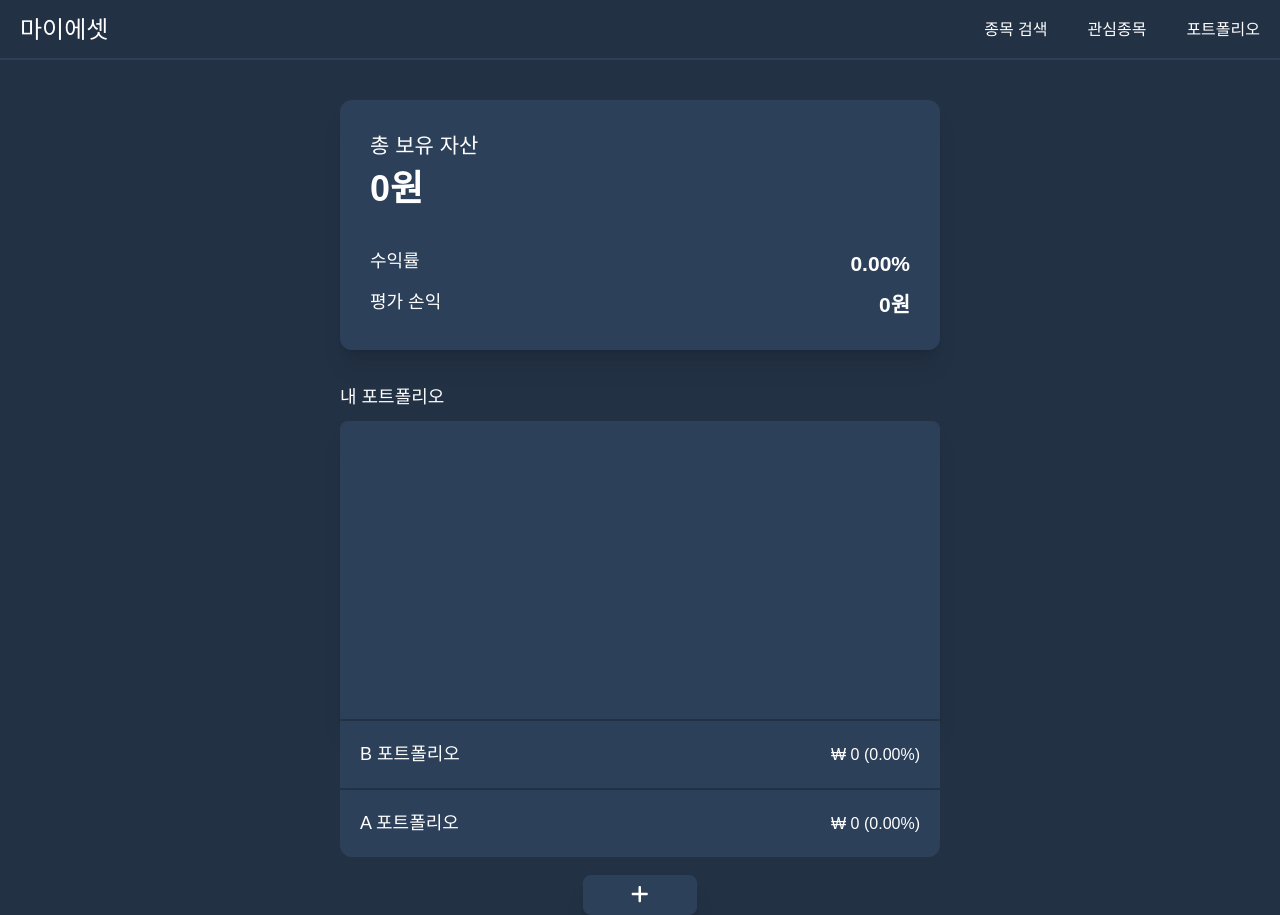
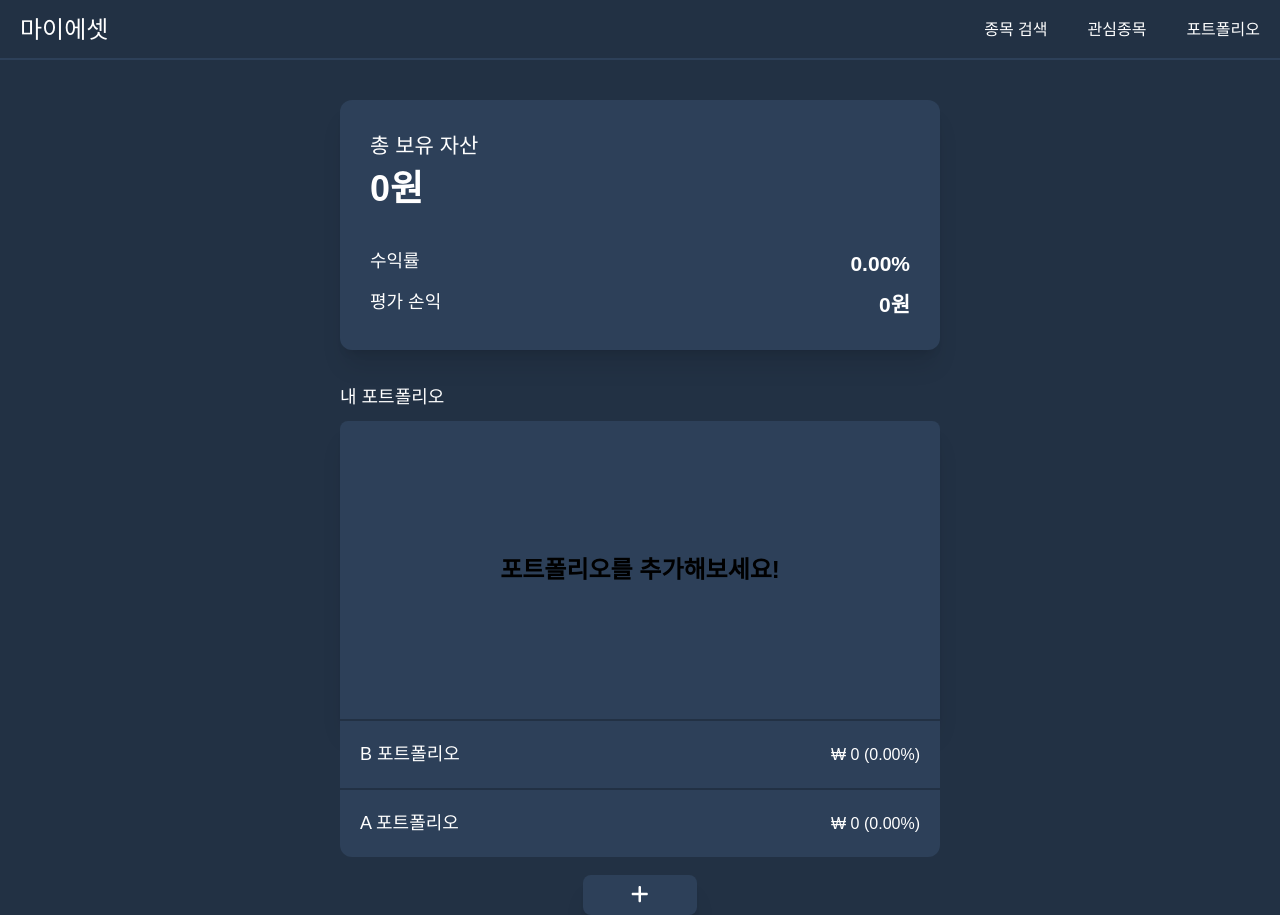
Before and after one commit to crewd/my-asset, a React (Vite) app: page /portfolio in a window 1280 px wide. Built offline with nearby package versions, Linux system fonts and the light colour scheme; no server answers.

Commit message:
feat: 포트폴리오 상세페이지 종목 없을때 텍스트 추가

```diff
--- a/src/pages/portfolio/portfolio.tsx
+++ b/src/pages/portfolio/portfolio.tsx
@@ -91,7 +91,13 @@ const Portfolio = () => {
         <div>
           <Box classname="m-auto sm:w-[600px] w-full h-[300px] p-[20px] rounded-t-lg border-b-2 border-primary text-black">
             <div className="sm:w-full w-[200px] h-full m-auto">
-              {chartData.length > 0 && <MyResponsivePie data={chartData} />}
+              {chartData.length > 0 ? (
+                <MyResponsivePie data={chartData} />
+              ) : (
+                <h2 className="text-xl h-full font-bold flex col justify-center items-center">
+                  포트폴리오를 추가해보세요!
+                </h2>
+              )}
             </div>
           </Box>
           {myStockData.length > 0 ? (
--- a/src/pages/portfolio/portfolioDetail.tsx
+++ b/src/pages/portfolio/portfolioDetail.tsx
@@ -97,6 +97,8 @@ const PortfolioDetail = () => {
     );
   }, [purchaseTotalPrice, totalPrice]);
 
+  console.log(chartData);
+
   return (
     <>
       {portfolio && (
@@ -148,7 +150,13 @@ const PortfolioDetail = () => {
               </div>
             </Box>
             <Box classname="h-[250px] p-[20px] rounded-xl">
-              {chartData && <MyResponsivePie data={chartData} />}
+              {chartData.length > 0 ? (
+                <MyResponsivePie data={chartData} />
+              ) : (
+                <h2 className="text-xl h-full font-bold flex col justify-center items-center">
+                  종목을 추가해보세요!
+                </h2>
+              )}
             </Box>
           </div>
           <div className="grid md:grid-cols-2 grid-cols-1 gap-[20px]">
@@ -171,6 +179,11 @@ const PortfolioDetail = () => {
                   return false;
                 }),
               )}
+            {!chartData.length && (
+              <Box classname="col-span-2 p-[20px] rounded-xl text-center text-md">
+                종목을 추가해보세요!
+              </Box>
+            )}
           </div>
           <Button classname="">
             <FontAwesomeIcon icon={faPlus} size="lg" />
```
